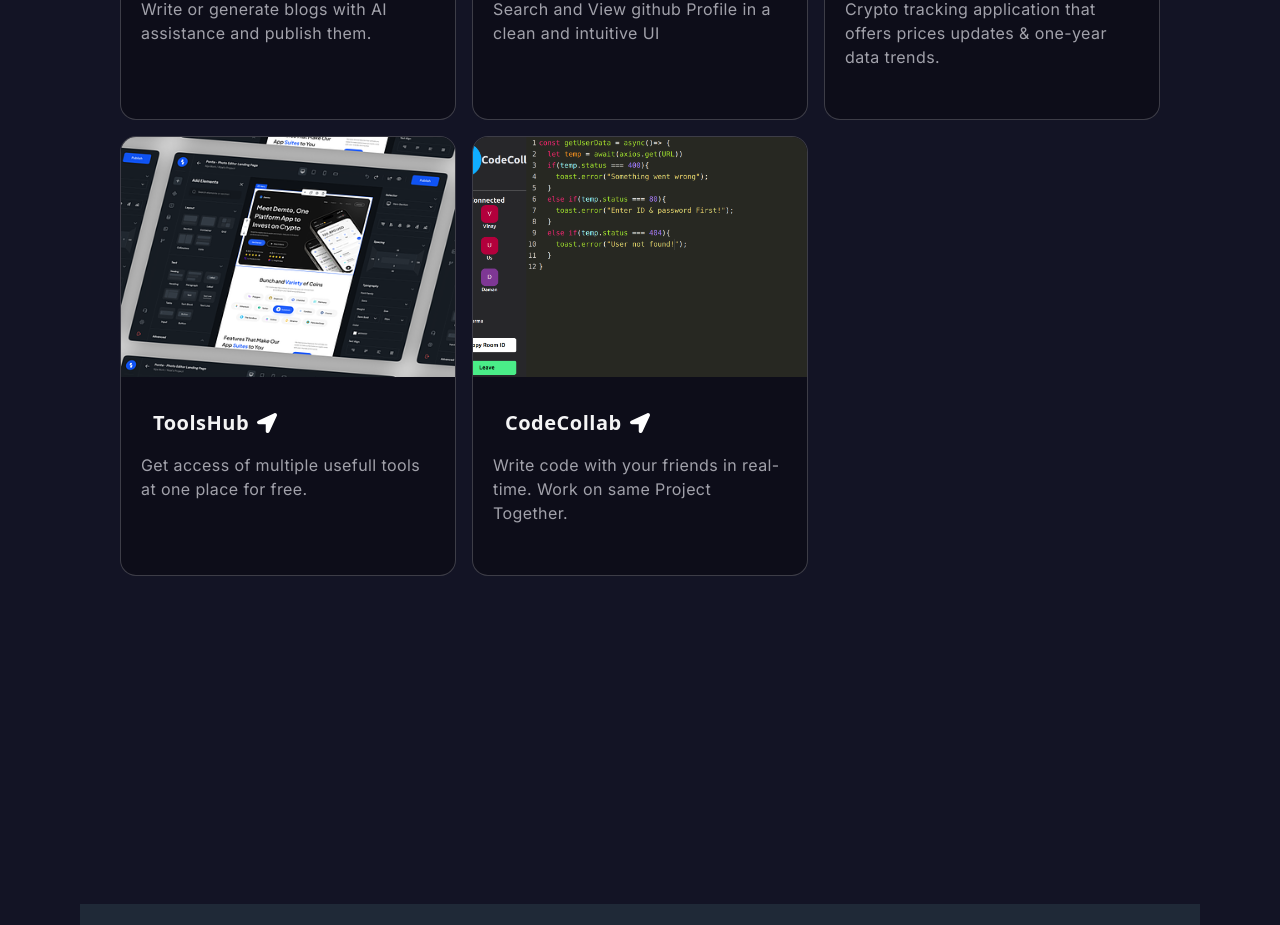
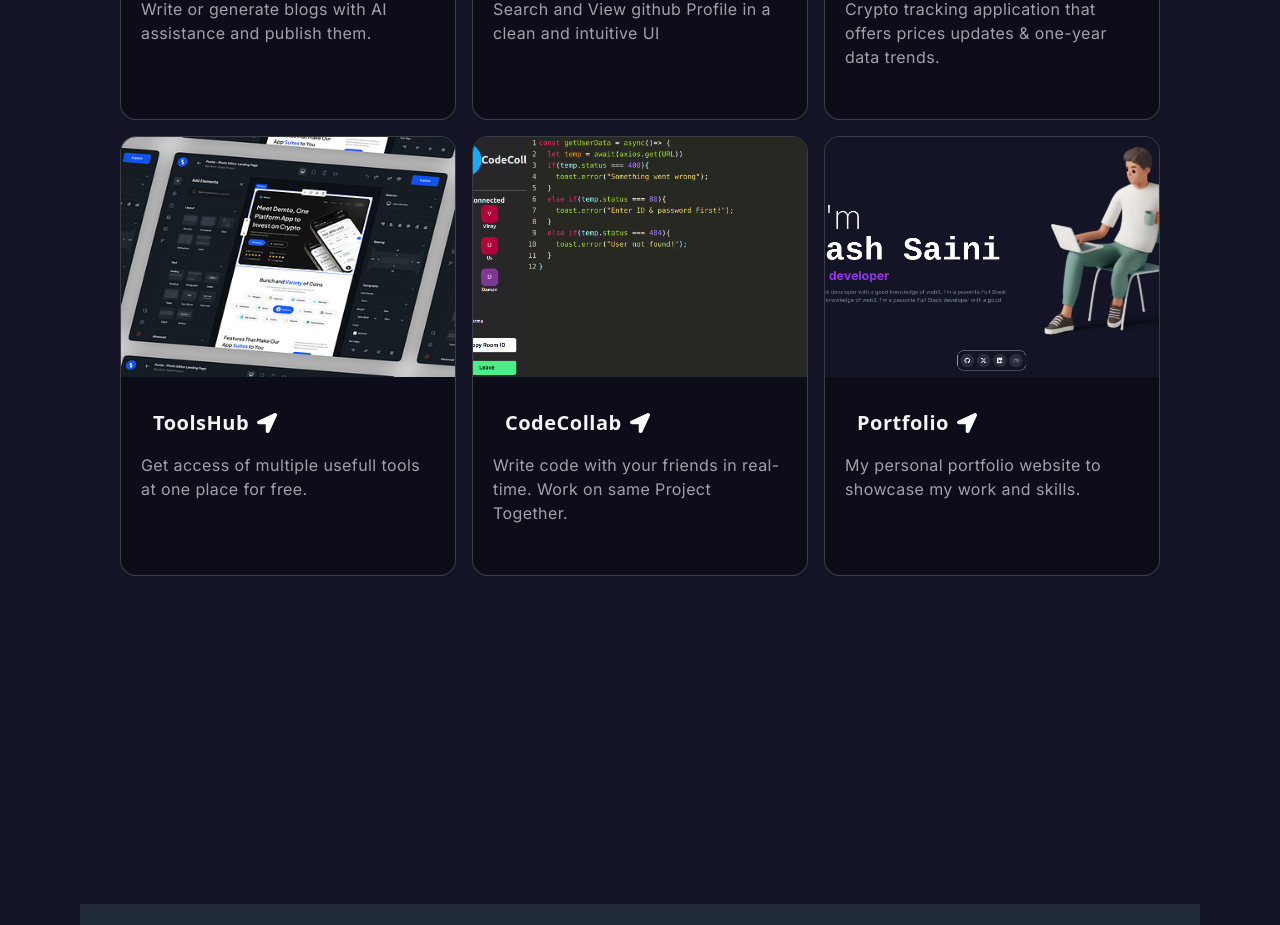
Before and after one commit to aakashsaini09/N-Portfolio, a Next.js app: page / in a window 1280 px wide. Shown: the part 3280-4205 px from the top of the page. Built offline with nearby package versions, Linux system fonts and the light colour scheme.

Commit message:
final push

```diff
--- a/app/components/ui/card-hover-effect.tsx
+++ b/app/components/ui/card-hover-effect.tsx
@@ -15,7 +15,7 @@
     <div
       className={cn("grid grid-cols-1 md:grid-cols-2 lg:grid-cols-3 bg-[#131425] py-44",className)}>
       {items.map((item, idx) => (
-        <Link href={item?.link} key={item?.link} className="relative group flex flex-wrap p-2 h-full w-full"onMouseEnter={() => setHoveredIndex(idx)}onMouseLeave={() => setHoveredIndex(null)}>
+        <Link href={item?.link} target="_blank" key={item?.link} className="relative group flex flex-wrap p-2 h-full w-full"onMouseEnter={() => setHoveredIndex(idx)}onMouseLeave={() => setHoveredIndex(null)}>
           <AnimatePresence>
             {hoveredIndex === idx && (
               <motion.span className="absolute inset-0 h-full w-full bg-gray-700 dark:bg-slate-800/[0.8] block shadow-md shadow-gray-800 rounded-3xl" layoutId="hoverBackground" initial={{ opacity: 0 }}
--- a/app/layout.tsx
+++ b/app/layout.tsx
@@ -10,7 +10,7 @@
 const inter = Inter({ subsets: ["latin"] });
 
 export const metadata: Metadata = {
-  title: "Aakash Saini Portfolio",
+  title: "Aakash()",
   description: "Portfolio Website || Aakash Saini",
 };
 
@@ -21,6 +21,7 @@
 }>) {
   return (
     <html lang="en">
+      <link rel="shortcut icon" href="/favico.png" type="image/x-icon" />
       <body className={inter.className}>{children}</body>
     </html>
   );
--- a/app/page.tsx
+++ b/app/page.tsx
@@ -40,6 +40,12 @@
       description: "Write code with your friends in real-time. Work on same Project Together.",
       link: "https://github.com/aakashsaini09/CodeCollab",
       img: '/codeing.png'
+    },
+    {
+      title: "Portfolio",
+      description: "My personal portfolio website to showcase my work and skills.",
+      link: "https://github.com/aakashsaini09/portfolio",
+      img: '/folio.png'
     },
   ]
 
```
Also changed, not shown: public/favico.png (added), public/folio.png (added).
